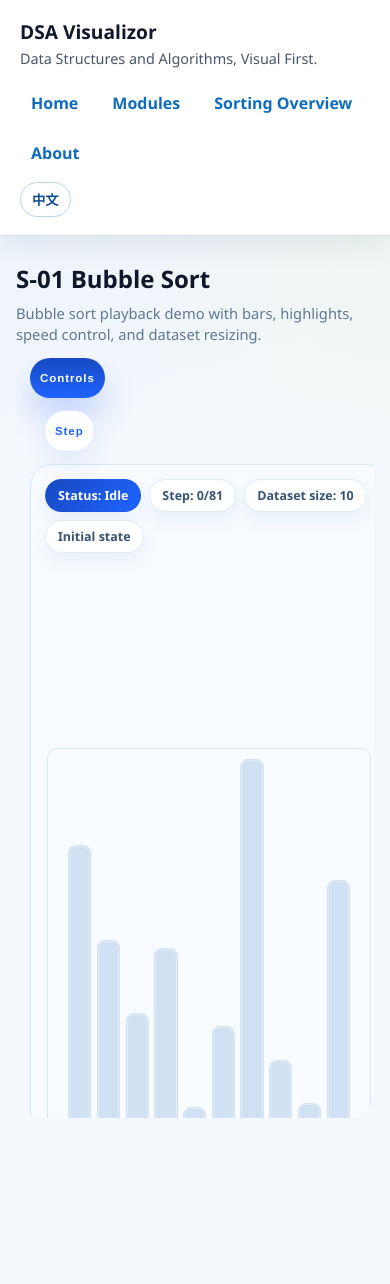
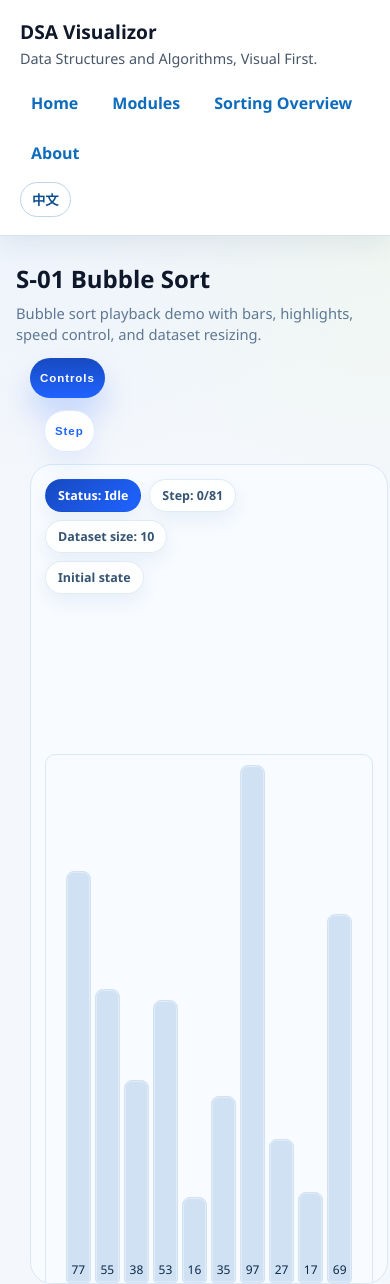
Before and after one commit to Look2046/DSA-with-Codex, a React (Vite) app: page /modules/bubble-sort in a window 390 px wide. Before the commit the page ends 1154 px from the top, so only its background shows below. Built offline with nearby package versions, Linux system fonts and the light colour scheme.

Commit message:
fix(p9): rebalance bubble shell and panel drag bounds

```diff
--- a/src/components/WorkspaceShell.tsx
+++ b/src/components/WorkspaceShell.tsx
@@ -92,6 +92,7 @@ export function WorkspaceShell({
   floatingPanelsEnabledMinWidth = 960,
 }: WorkspaceShellProps) {
   const { t } = useI18n();
+  const shellRef = useRef<HTMLDivElement | null>(null);
   const stageRef = useRef<HTMLDivElement | null>(null);
   const controlsTabRef = useRef<HTMLButtonElement | null>(null);
   const controlsPanelRef = useRef<HTMLDivElement | null>(null);
@@ -138,6 +139,7 @@ export function WorkspaceShell({
   );
   const controlsPanelAnchor = useStageAnchorPanel({
     stageRef,
+    boundsRef: shellRef,
     anchorRef: controlsTabRef,
     panelRef: controlsPanelRef,
     isOpen: showControls,
@@ -145,10 +147,12 @@ export function WorkspaceShell({
     defaultAnchorSize: defaultControlsTabSize,
     defaultPanelSize: defaultControlsPanelSize,
     collisionTarget: focusCollisionRect,
+    overflowMargin: 320,
     enabled: floatingPanelsEnabled,
   });
   const stepPanelAnchor = useStageAnchorPanel({
     stageRef,
+    boundsRef: shellRef,
     anchorRef: contextRailRef,
     panelRef: contextPanelRef,
     isOpen: showStep,
@@ -156,6 +160,7 @@ export function WorkspaceShell({
     defaultAnchorSize: defaultContextRailSize,
     defaultPanelSize: defaultContextPanelSize,
     collisionTarget: focusCollisionRect,
+    overflowMargin: 320,
     enabled: floatingPanelsEnabled,
   });
 
@@ -175,7 +180,7 @@ export function WorkspaceShell({
         <p>{description}</p>
       </div>
 
-      <section className={joinClasses('tree-workspace-shell', shellClassName)}>
+      <section ref={shellRef} className={joinClasses('tree-workspace-shell', shellClassName)}>
         <div className="tree-workspace-controls-anchor">
           <div className="tree-workspace-controls-tab-pin">
             <button
--- a/src/index.css
+++ b/src/index.css
@@ -1185,7 +1185,7 @@ body {
   height: min(920px, calc(100svh - 152px));
   border: 0;
   border-radius: 24px;
-  overflow: hidden;
+  overflow: visible;
   background: transparent;
   box-shadow: none;
 }
@@ -1594,6 +1594,36 @@ body {
   align-self: end;
 }
 
+.workspace-shell-bubble {
+  min-height: 620px;
+  height: min(980px, calc(100svh - 124px));
+}
+
+.workspace-shell-bubble .tree-workspace-stage-meta {
+  max-width: min(54%, 620px);
+}
+
+.workspace-shell-bubble .workspace-stage-body {
+  padding: 76px 18px 86px;
+}
+
+.workspace-shell-bubble .workspace-stage-body-sorting {
+  align-items: stretch;
+  justify-items: center;
+}
+
+.workspace-shell-bubble .workspace-stage-body-sorting > .shell-stage-track {
+  --shell-gap: clamp(0.5px, calc(5px - var(--shell-total-count) * 0.04px), 4.5px);
+  --shell-slot-max-width: 92px;
+  width: min(100%, clamp(600px, 72%, 920px));
+  max-width: 920px;
+  gap: 12px;
+}
+
+.workspace-shell-bubble .workspace-stage-body-sorting > .shell-stage-track > .array-bars {
+  height: min(100%, clamp(420px, 86%, 680px));
+}
+
 .workspace-stage-body-array {
   display: flex;
   align-items: flex-start;
@@ -1656,6 +1686,8 @@ body {
   right: 0;
   bottom: 0;
   min-height: auto;
+  overflow: hidden;
+  border-radius: 24px;
   background:
     radial-gradient(circle at 20% 12%, rgba(102, 162, 219, 0.1), transparent 36%),
     radial-gradient(circle at 82% 18%, rgba(85, 149, 211, 0.08), transparent 34%),
@@ -3394,6 +3426,11 @@ body {
     min-height: 760px;
   }
 
+  .workspace-shell-bubble {
+    min-height: 820px;
+    height: auto;
+  }
+
   .tree-workspace-controls-anchor,
   .tree-workspace-context-anchor,
   .tree-workspace-transport,
@@ -3457,6 +3494,15 @@ body {
     min-height: 360px;
   }
 
+  .workspace-shell-bubble .workspace-stage-body {
+    padding: 72px 14px 84px;
+  }
+
+  .workspace-shell-bubble .workspace-stage-body-sorting > .shell-stage-track {
+    width: 100%;
+    max-width: none;
+  }
+
   .tree-workspace-context-sheet {
     position: static;
   }
--- a/src/pages/modules/BubbleSortPage.tsx
+++ b/src/pages/modules/BubbleSortPage.tsx
@@ -279,6 +279,7 @@ export function BubbleSortPage() {
   return (
     <WorkspaceShell
       pageClassName="bubble-page"
+      shellClassName="workspace-shell-bubble"
       stageAriaLabel={t('module.s01.title')}
       title={t('module.s01.title')}
       description={t('module.s01.body')}
```
Also changed, not shown: src/hooks/useStageAnchorPanel.ts (+67 -40 lines), 1 other file (tests, documents, lock files or other folders).
